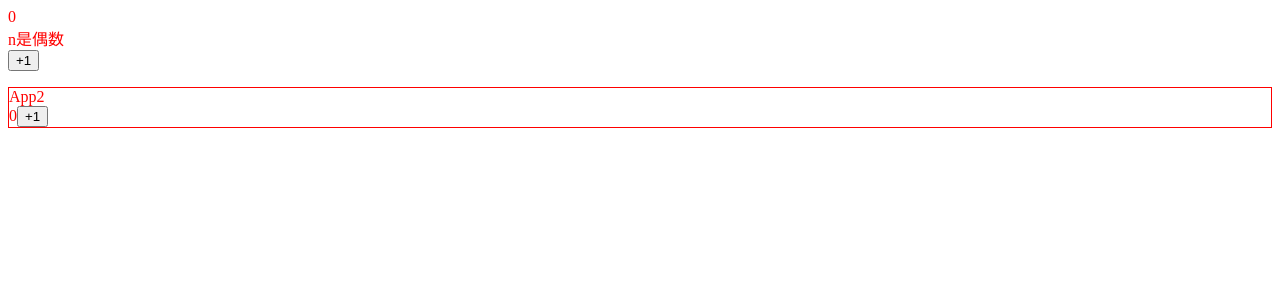
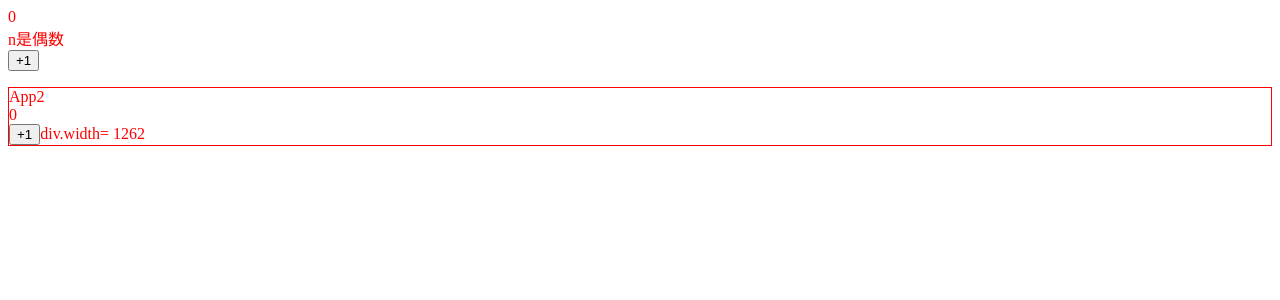
Before and after one commit to CaoBaoWang/react-demo1, a React (Create React App) app: page / in a window 1280 px wide. Shown: the top 300 px of the page. Built offline with nearby package versions, Linux system fonts and the light colour scheme.

Commit message:
在componentDidMount() 里操作DOM

```diff
--- a/src/App2.js
+++ b/src/App2.js
@@ -4,7 +4,7 @@ import React from 'react'
 class App2 extends React.PureComponent {
     constructor(props) {
         super(props)
-        this.state =  {n:0}
+        this.state =  {n:0,width:null}
     }
 
     add=()=> {
@@ -12,9 +12,6 @@ class App2 extends React.PureComponent {
             return {n:state.n+1}
         })
 
-        this.setState((state)=>{
-            return {n:state.n-1}
-        })
     }
     // shouldComponentUpdate(nextProps, nextState, nextContext) {
     //
@@ -23,13 +20,22 @@ class App2 extends React.PureComponent {
     //     return nextState === this.state
     // }
 
+    componentDidMount() {
+        console.log('mount') // 首次渲染执行
+        // 操作DOM
+        const divxxx = document.getElementById('divxxx')
+        const width = divxxx.getBoundingClientRect().width
+        this.setState({width})
+    }
+
     render() {
         // 执行了 render  n+1  n-1  n的值没变 但是对象的值变了 会重新执行 render 。 DOM是不会变化，应为DOM diff 发现没有变化。就啥都不变
         console.log('render')
         return (
             <div className="App2">App2 <br/>
-                {this.state.n}
+                <div id="divxxx">{this.state.n}</div>
                 <button onClick={this.add}>+1</button>
+                div.width= {this.state.width}
             </div>
         )
     }
```
